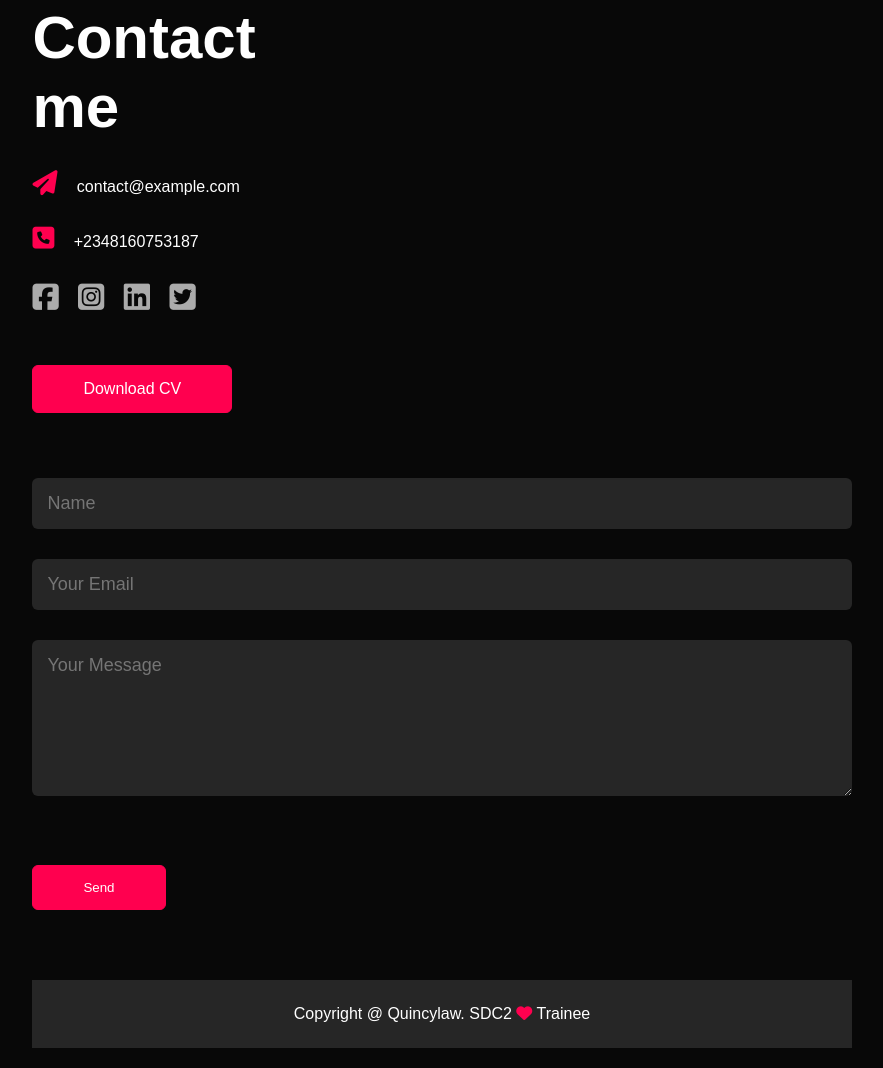
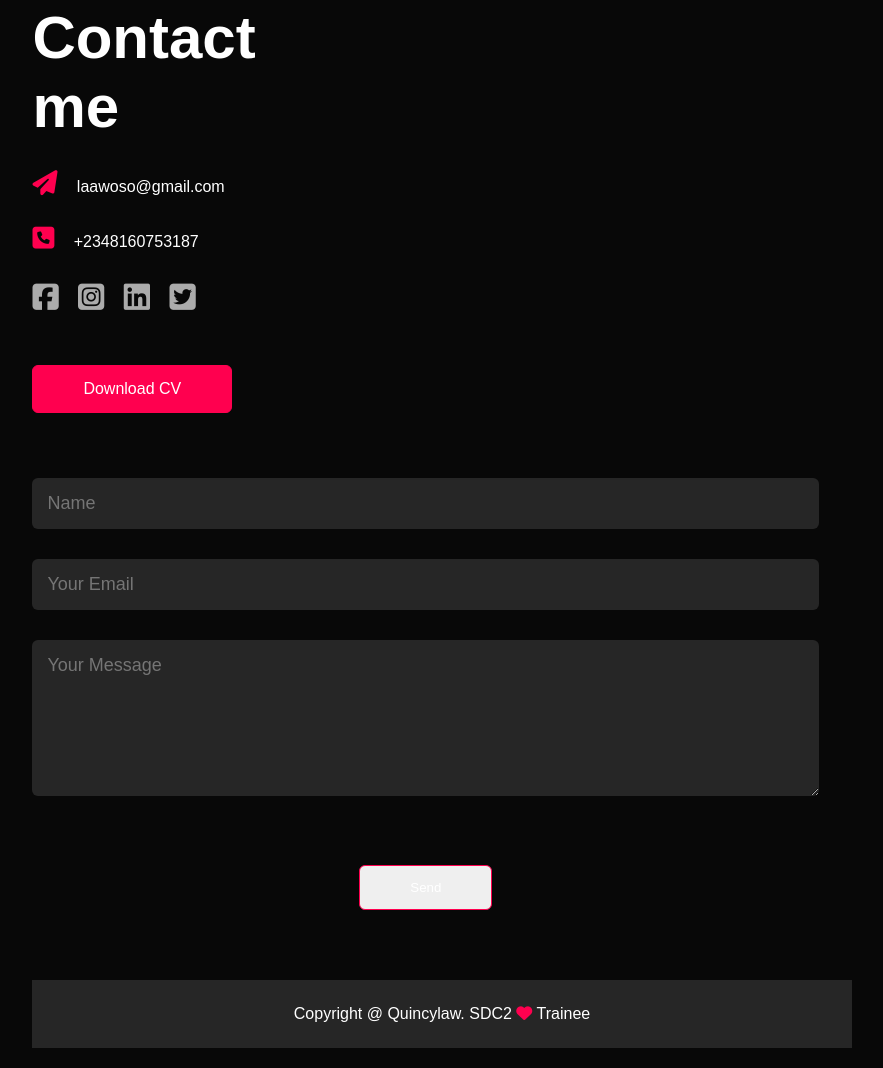
Before and after one commit to Quincyab/portfolio-, a plain HTML site: page index.html in a window 1280 px wide. Shown: the part 3777-4845 px from the top of the page, without its empty margins (198-1081 px from the left). Drawn offline with Linux system fonts and the light colour scheme.

Commit message:
Update index.html

```diff
--- a/index.html
+++ b/index.html
@@ -177,7 +177,7 @@
             <div class="row">
                 <div class="contact-left">
                     <h1 class="sub-title">Contact me</h1>
-                    <p><i class="fa-solid fa-paper-plane"></i> contact@example.com</p>
+                    <p><i class="fa-solid fa-paper-plane"></i> laawoso@gmail.com</p>
                     <p><i class="fa-solid fa-square-phone"></i> +2348160753187</p>
                     <div class="social-icons">
                         <a href="https://facebook.com/quincy_hbyme"><i class="fa-brands fa-square-facebook"></i></a>
@@ -192,7 +192,7 @@
                         <input type="text" name="Name" placeholder="Name" required>
                         <input type="email" name="email" placeholder="Your Email" required>
                         <textarea name="Message" rows="6" placeholder="Your Message"></textarea>
-                        <button type="submit" class="btn btn2">Send</button>
+                        <button type="submit" class="btn btn22">Send</button>
                     </form>
                 </div>
             </div>
```
